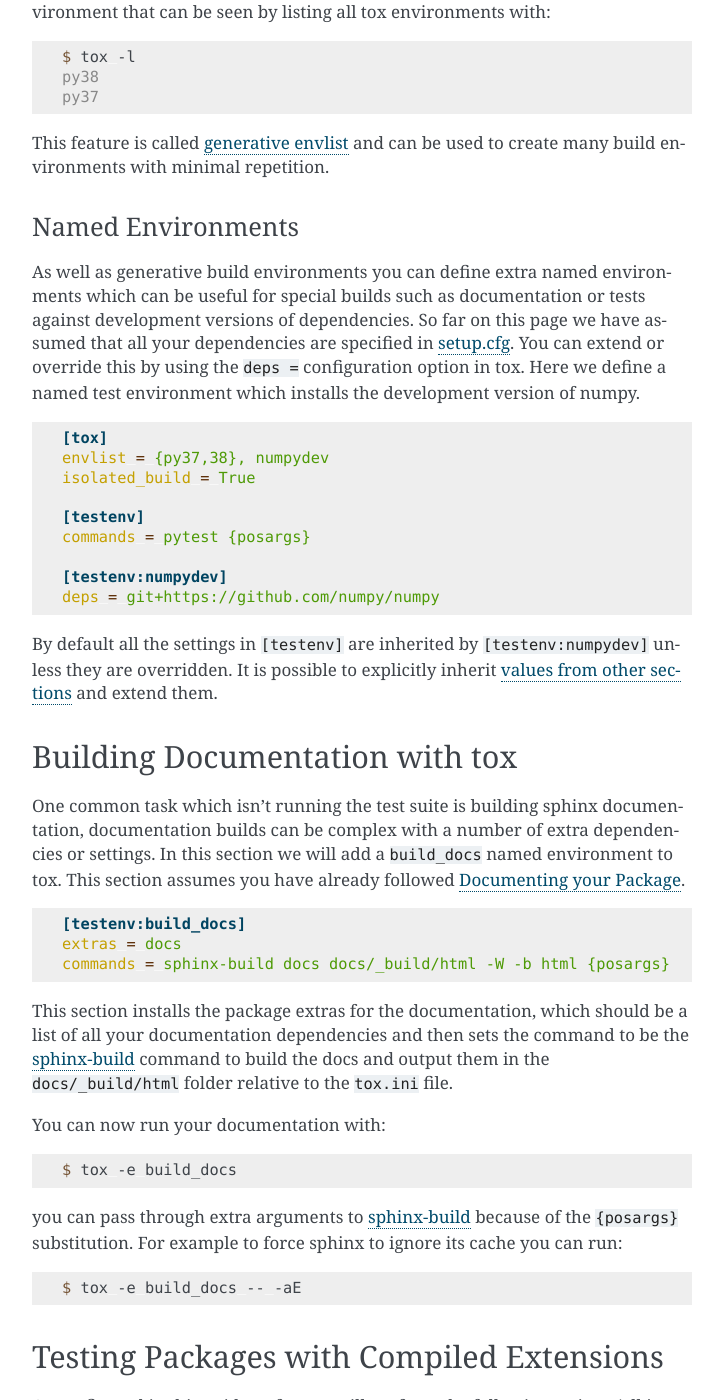
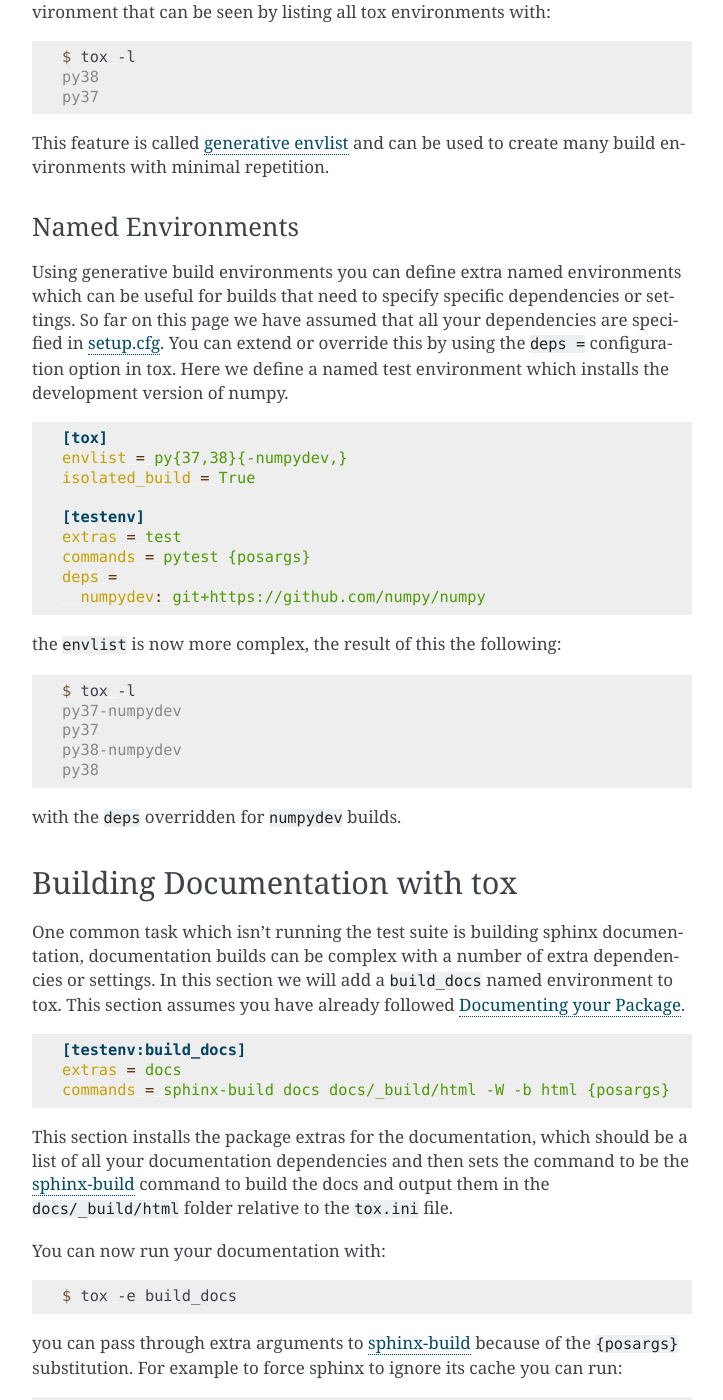
Before and after one commit to OpenAstronomy/packaging-guide, a Sphinx documentation site: the page built from docs/tox.rst, in a window 1280 px wide and 1400 px high, scrolled down 1286 px. Shown: the whole window, without its empty margins (388-1111 px from the left). Built offline with Sphinx 7.4.7, drawn with Linux system fonts in a browser that asks for light colours.

Commit message:
more tox

```diff
--- a/docs/tox.rst
+++ b/docs/tox.rst
@@ -83,32 +83,37 @@ This feature is called `generative envlist <https://tox.readthedocs.io/en/latest
 Named Environments
 ##################
 
-As well as generative build environments you can define extra named
-environments which can be useful for special builds such as documentation or
-tests against development versions of dependencies. So far on this page we
-have assumed that all your dependencies are specified in :ref:`setup_cfg`.
-You can extend or override this by using the ``deps =`` configuration option
-in tox. Here we define a named test environment which installs the
-development version of numpy.
+Using generative build environments you can define extra named environments
+which can be useful for builds that need to specify specific dependencies or
+settings. So far on this page we have assumed that all your dependencies are
+specified in :ref:`setup_cfg`. You can extend or override this by using the
+``deps =`` configuration option in tox. Here we define a named test
+environment which installs the development version of numpy.
 
 .. code-block:: ini
 
     [tox]
-    envlist = {py37,38}, numpydev
+    envlist = py{37,38}{-numpydev,}
     isolated_build = True
 
     [testenv]
+    extras = test
     commands = pytest {posargs}
-
-    [testenv:numpydev]
-    deps = git+https://github.com/numpy/numpy
+    deps =
+      numpydev: git+https://github.com/numpy/numpy
 
 
-By default all the settings in ``[testenv]`` are inherited by
-``[testenv:numpydev]`` unless they are overridden. It is possible to
-explicitly inherit `values from other sections
-<https://tox.readthedocs.io/en/latest/config.html#substitution-for-values-from-other-sections>`__
-and extend them.
+the ``envlist`` is now more complex, the result of this the following:
+
+.. code-block:: console
+
+    $ tox -l
+    py37-numpydev
+    py37
+    py38-numpydev
+    py38
+
+with the ``deps`` overridden for ``numpydev`` builds.
 
 
 Building Documentation with tox
```
